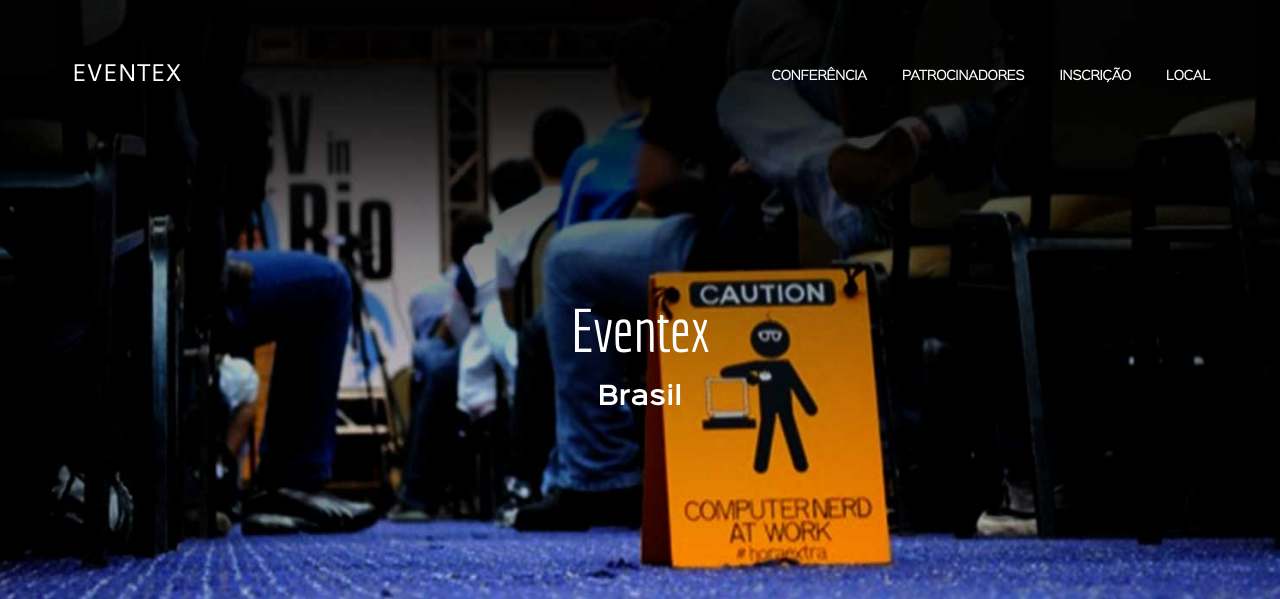
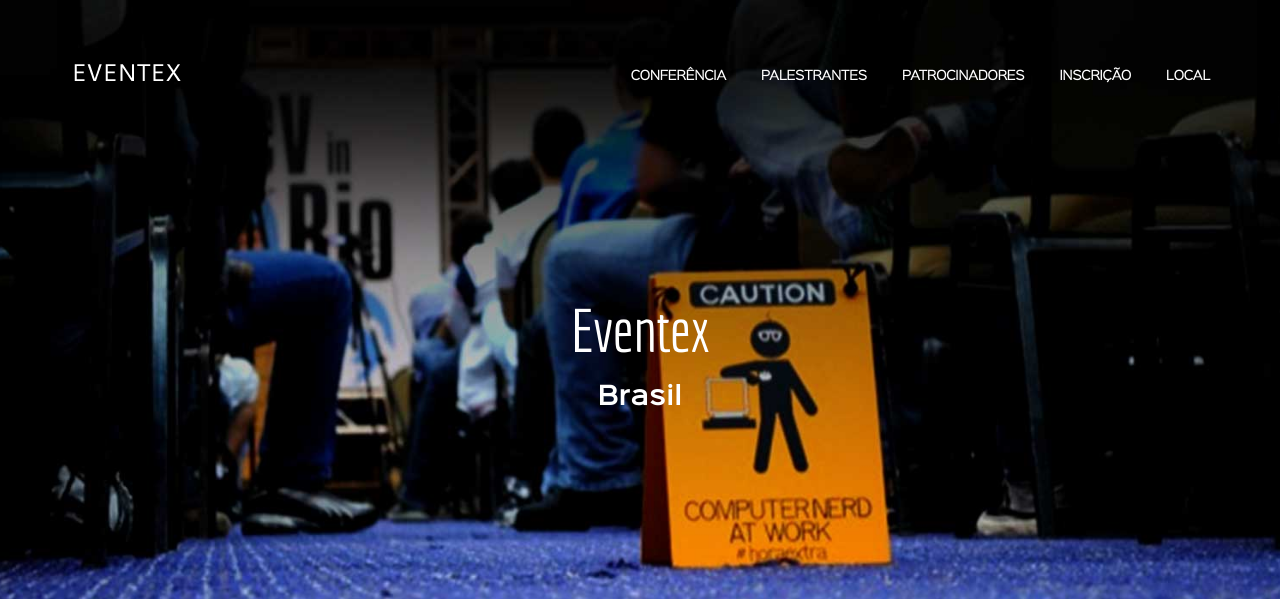
Before and after one commit to henriquebastos/eventex, a Django app: page / in a window 1280 px wide. Shown: the top 599 px of the page. Run offline with Django 3.2, Linux system fonts and the light colour scheme; some libraries are stand-ins or nearby versions.

Commit message:
HomeTest.test_speakers_link

```diff
--- a/eventex/core/templates/nav.html
+++ b/eventex/core/templates/nav.html
@@ -9,6 +9,7 @@
         <a href="javascript:void(0);" class="nav-mobile"><i class="fa fa-bars"></i></a>
         <ul>
             <li><a data-scroll href="{% url 'home' %}#overview">Conferência</a></li>
+            <li><a data-scroll href="{% url 'home' %}#speakers">Palestrantes</a></li>
             <li><a data-scroll href="{% url 'home' %}#sponsors">Patrocinadores</a></li>
             <li><a data-scroll href="{% url 'home' %}#register">Inscrição</a></li>
             <li><a data-scroll href="{% url 'home' %}#venue">Local</a></li>
```
Also changed, not shown: eventex/core/tests/test_view_home.py (+4 -0 lines).
